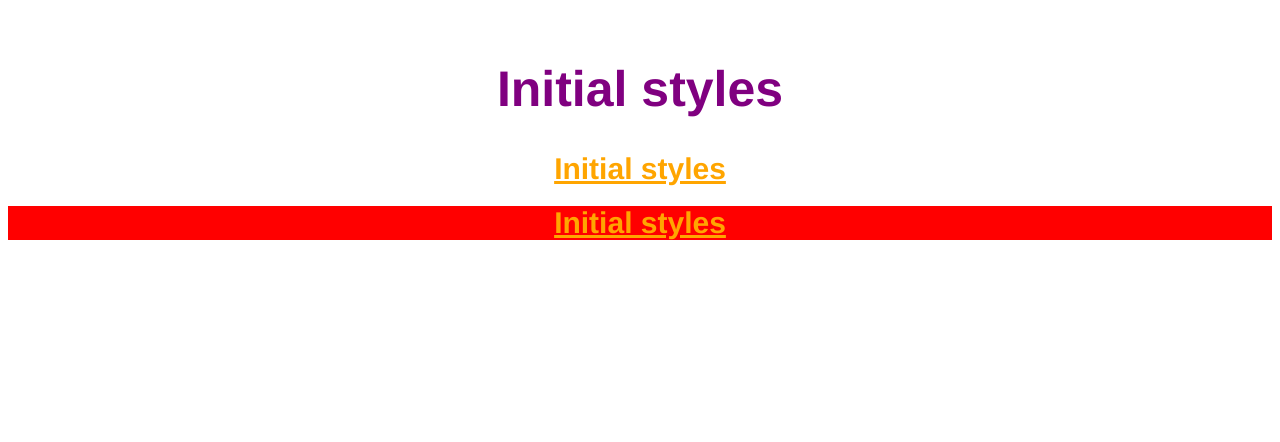
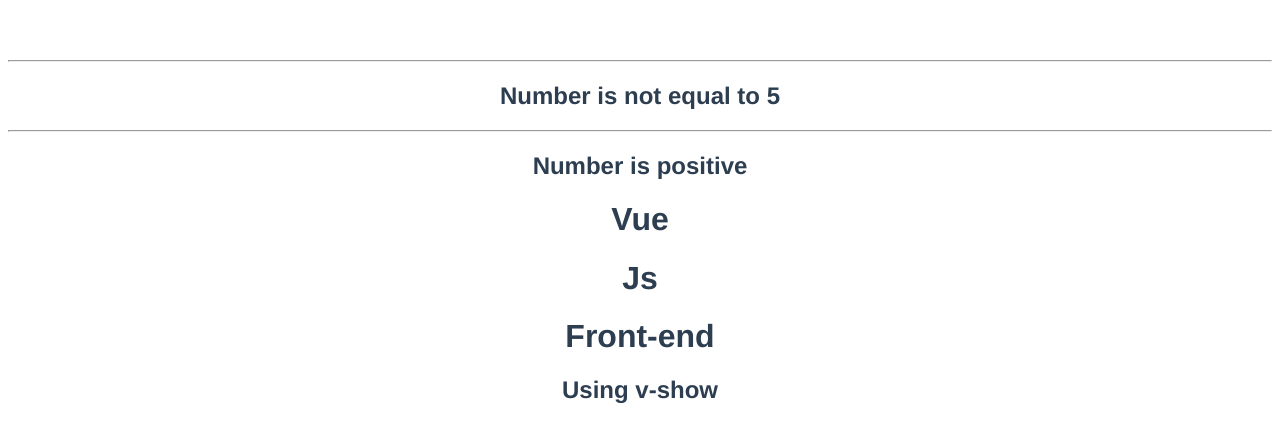
Before and after one commit to Omnish007/Vue-JS, a Vue app: page / in a window 1280 px wide. Shown: the top 442 px of the page. Built offline with nearby package versions, Linux system fonts and the light colour scheme.

Commit message:
conditional rendering directives

```diff
--- a/src/App.vue
+++ b/src/App.vue
@@ -3,15 +3,9 @@ export default {
   name: "App",
   data() {
     return {
-      highlight: "purple",
-      headerStyles: {
-        color: "orange",
-        fontSize: "30px",
-        textDecoration: "underline",
-      },
-      bgStyle: {
-        "background-color": "red",
-      },
+      num: "27",
+      display: true,
+      showElement: true,
     };
   },
 };
@@ -20,14 +14,32 @@ export default {
 
 
 <template>
-  <!-- it also allows camel case in styles like "font-size" and fontSize -->
-  <h1 :style="{ color: highlight, fontSize: '50px' }">Initial styles</h1>
+  <!-- v-if  -->
+  <h1 v-if="num === 0">Number is 0</h1>
+  <h1 v-if="num === 5">Number is 5</h1>
+  <hr />
 
-  <!-- pass classes object -->
-  <h1 :style="headerStyles">Initial styles</h1>
+  <!-- v-else -->
+  <h1 v-if="num === 5">Number is 5</h1>
+  <h2 v-else>Number is not equal to 5</h2>
+  <hr />
 
-  <!-- pass classes array -->
-  <h1 :style="[headerStyles, bgStyle]">Initial styles</h1>
+  <!-- v-else-if -->
+  <h1 v-if="num === 0">Number is 0</h1>
+  <h2 v-else-if="num < 0">Number is negative</h2>
+  <h2 v-else-if="num > 0">Number is positive</h2>
+  <h2 v-else>Not a number</h2>
+
+  <!-- we can pass div also but div is rendered in dom template is not -->
+  <template v-if="display">
+    <h1>Vue</h1>
+    <h1>Js</h1>
+    <h1>Front-end</h1>
+  </template>
+
+  <!-- diffrence between v-if and v-show if it return false then v-if element is not present in dom but v-show element is present in dom with display none propertie -->
+  <!-- v-show -->
+  <h2 v-show="showElement">Using v-show</h2>
 </template>
 
 <style>
```
